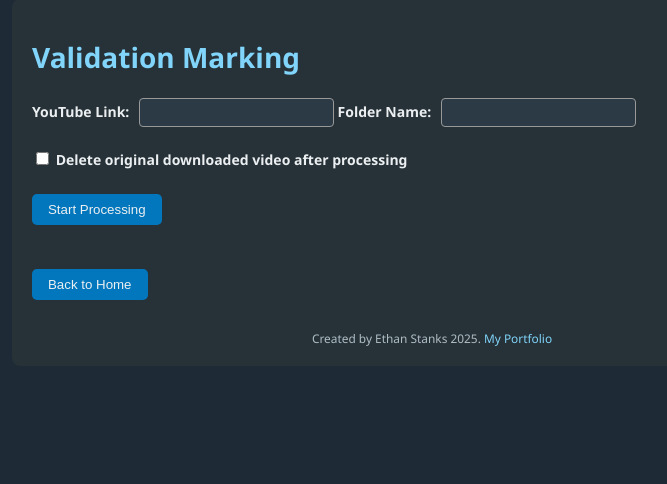
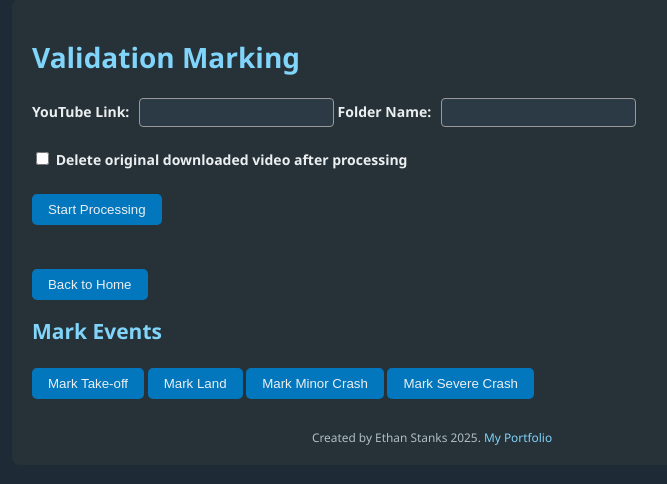
Before and after one commit to greatroboticslab/droneAI, a Flask app: page /validation_index in a window 1280 px wide. Shown: the part 31-515 px from the top of the page, without its empty margins (208-875 px from the left). Run offline with Flask 3, Linux system fonts and the light colour scheme.

Commit message:
Update validation_index.html to add more labels

```diff
--- a/LabelGUI/templates/validation_index.html
+++ b/LabelGUI/templates/validation_index.html
@@ -28,6 +28,25 @@
         <button>Back to Home</button>
     </a>
 
+    <!-- NEW CONTROLS (these will show once video is running) -->
+    <div class="controls">
+        <h2>Mark Events</h2>
+        <button onclick="markEvent('takeoff')">Mark Take-off</button>
+        <button onclick="markEvent('land')">Mark Land</button>
+        <button onclick="markEvent('minor-crash')">Mark Minor Crash</button>
+        <button onclick="markEvent('severe-crash')">Mark Severe Crash</button>
+    </div>
+
+    <script>
+    function markEvent(eventType) {
+        fetch('/mark_event', {
+            method: 'POST',
+            headers: { 'Content-Type': 'application/json' },
+            body: JSON.stringify({ event: eventType })
+        }).then(r => console.log("Marked event:", eventType));
+    }
+    </script>
+
     <div class="page-footer">
         Created by Ethan Stanks 2025.
         <a href="https://ethanstanks.github.io/" target="_blank">My Portfolio</a>
```
